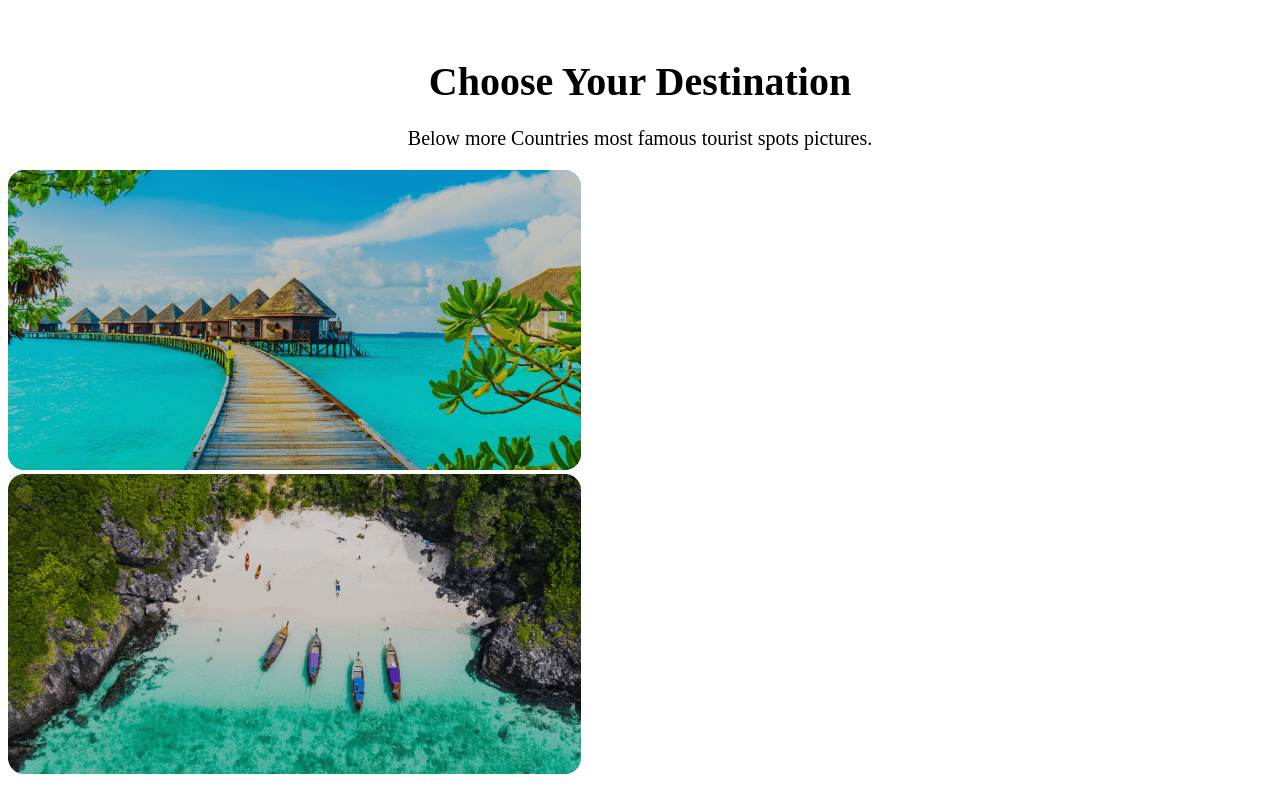
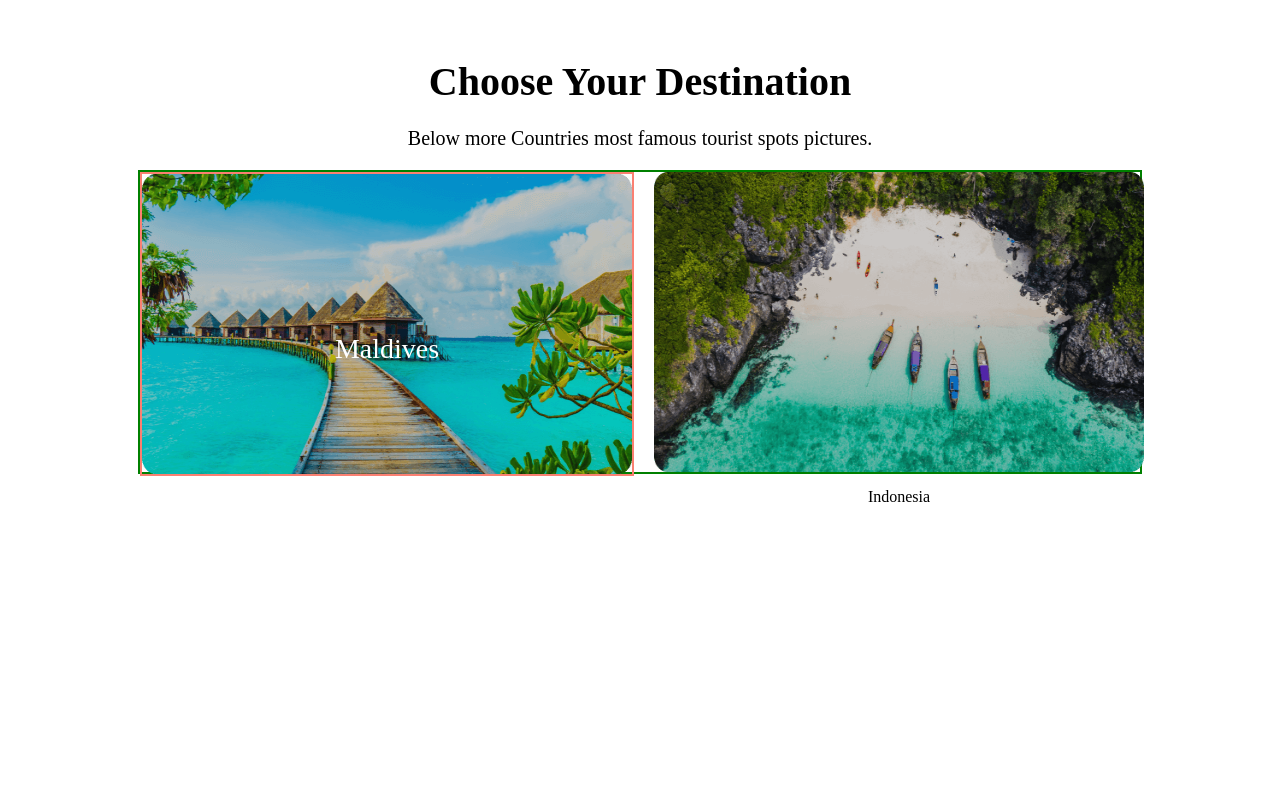
Before and after one commit to jabir6k/Country-Travel-repo, a plain HTML site: page index.html in a window 1280 px wide. Shown: the part 950-1736 px from the top of the page. After the commit the page ends 1456 px from the top, so only its background shows below. Drawn offline with Linux system fonts and the light colour scheme.

Commit message:
added country images

```diff
--- a/index.html
+++ b/index.html
@@ -68,9 +68,15 @@
         </div>
 
         <div class="countries-images">
-         <div>
+         <div class="first-banner">
+          <div class="rectangle-5">
             <img src="./B9A2-Hero-Travel-main/Images/Rectangle 5.png" alt="">
-            <img src="./B9A2-Hero-Travel-main/Images/Rectangle 8.png" alt="">
+            <p> Maldives </p>
+          </div>
+            <div class="rectangle-8">
+                <img src="./B9A2-Hero-Travel-main/Images/Rectangle 8.png" alt="">
+                <p>Indonesia</p>
+            </div>
          </div>
         </div>
     </main>
--- a/styles/style.css
+++ b/styles/style.css
@@ -226,7 +226,62 @@ line-height: 26px;
 
 .countries-images{
     width: 1000px;
+    border: 2px solid green;
+    display: flex;
+    justify-content: center;
+    align-items: center;
+    margin: 0 auto;
 
+}
+.first-banner{
+    width: 100%;
+    height: 300px;
+    display: flex;
+    flex-direction: row;
+    justify-content: space-between;
+    column-gap: 20px;
+
+
+}
+.rectangle-5{
+    position: relative;
+  text-align: center;
+
+}
+.rectangle-5 img{
+    width: 490px;
+    height: 300px;
+    display: flex;
+    align-items: start;
+    justify-content: start;
+    border: 2px solid salmon;
+}
+.rectangle-5 p{
+    /* border: 2px solid goldenrod; */
+    width: 120px;
+    height: 35px;
+    font-size: 28px;
+    font-weight: 800px;
+    color: #FFF;
+    position: absolute;
+    top: 50%;
+    left: 50%;
+    transform: translate(-50%, -50%);
+
+
+}
+
+.rectangle-8{
+    position: relative;
+  text-align: center;
+
+}
+.rectangle-8 img{
+    width: 490px;
+    height: 300px;
+    display: flex;
+    align-items: end;
+    justify-content: end;
 }
 
 
```
